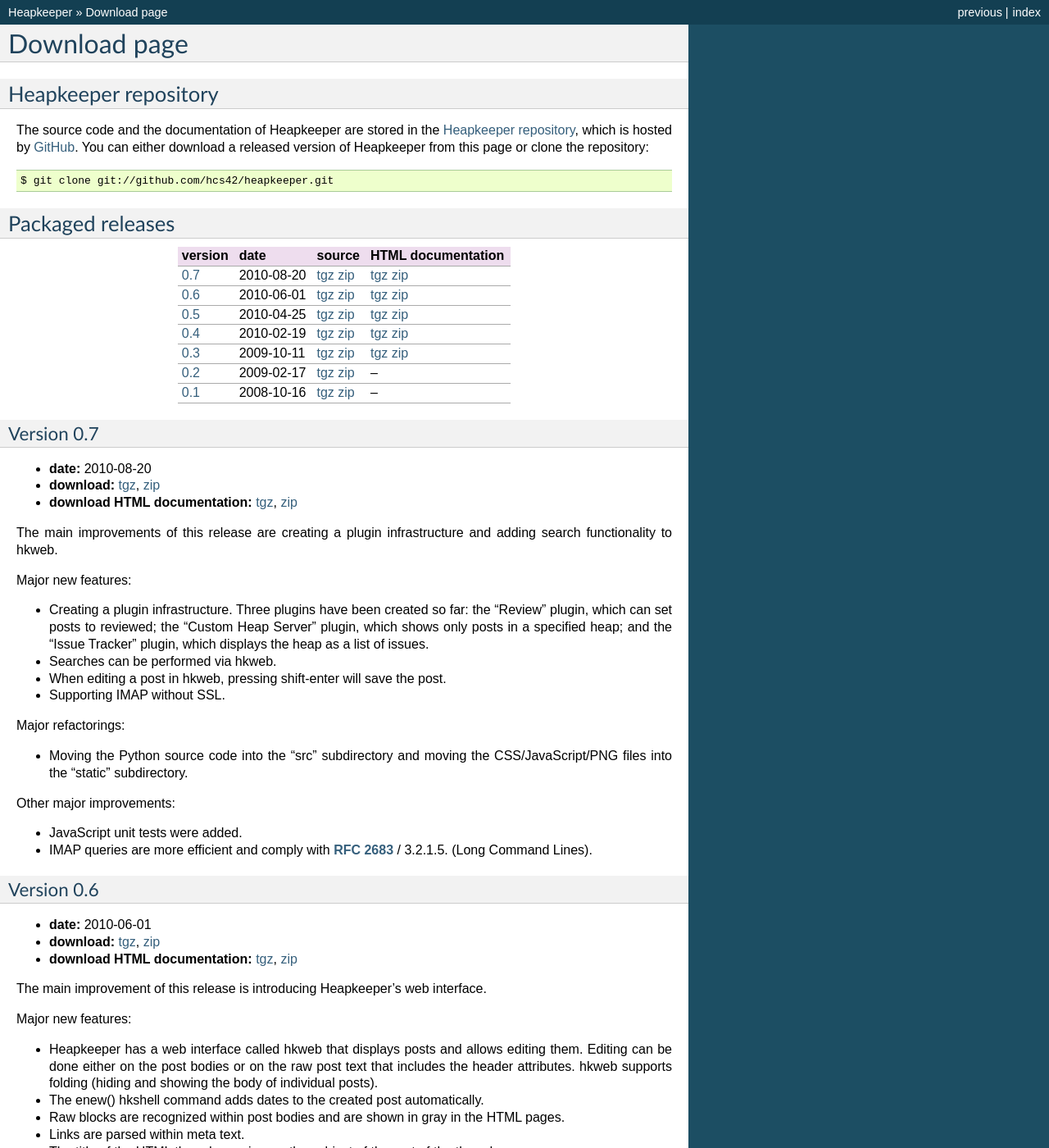
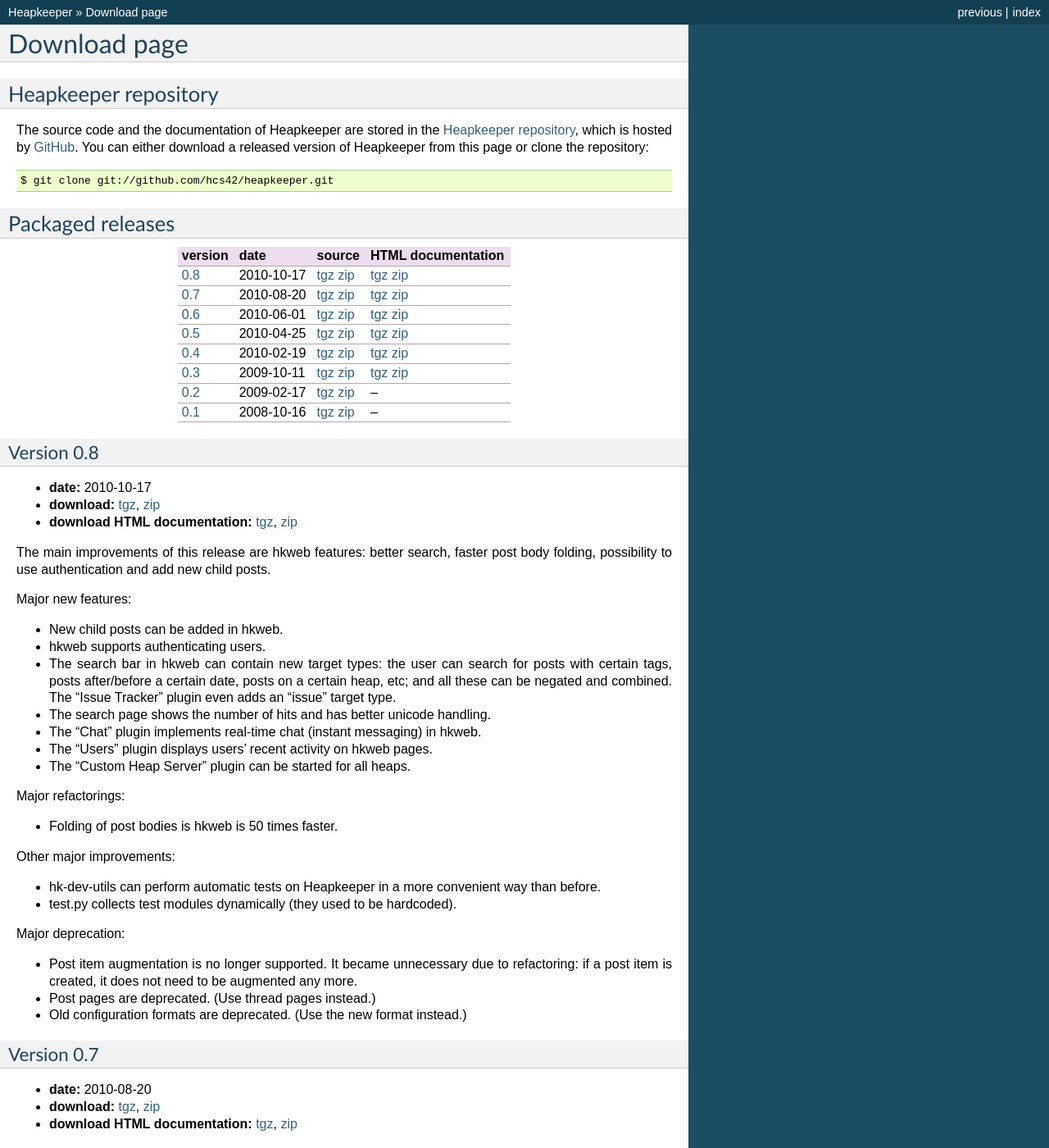
Before and after one commit to hcs42/heapkeeper-old, a Sphinx documentation site: the page built from doc/download.rst, in a window 1280 px wide and 1400 px high. Shown: the whole window at 82% size. Built offline with Sphinx 7.4.7, drawn with Linux system fonts in a browser that asks for light colours; pages that are not in the unit, such as notebooks, are missing from menus.

Commit message:
Download page: updated for v0.8
[v0.8]

```diff
--- a/doc/download.rst
+++ b/doc/download.rst
@@ -23,6 +23,8 @@ Packaged releases
 | version  | date       | source      | HTML documentation |
 |          |            |             |                    |
 +==========+============+=============+====================+
+| `0.8`_   | 2010-10-17 | tgz__ zip__ | tgz__ zip__        |
++----------+------------+-------------+--------------------+
 | `0.7`_   | 2010-08-20 | tgz__ zip__ | tgz__ zip__        |
 +----------+------------+-------------+--------------------+
 | `0.6`_   | 2010-06-01 | tgz__ zip__ | tgz__ zip__        |
@@ -38,6 +40,10 @@ Packaged releases
 | `0.1`_   | 2008-10-16 | tgz__ zip__ |  --                |
 +----------+------------+-------------+--------------------+
 
+__ http://heapkeeper.org/releases/heapkeeper-0.8.tar.gz
+__ http://heapkeeper.org/releases/heapkeeper-0.8.zip
+__ http://heapkeeper.org/releases/heapkeeper-htmldoc-0.8.tar.gz
+__ http://heapkeeper.org/releases/heapkeeper-htmldoc-0.8.zip
 __ http://heapkeeper.org/releases/heapkeeper-0.7.tar.gz
 __ http://heapkeeper.org/releases/heapkeeper-0.7.zip
 __ http://heapkeeper.org/releases/heapkeeper-htmldoc-0.7.tar.gz
@@ -62,6 +68,54 @@ __ http://github.com/hcs42/heapkeeper/tarball/v0.2
 __ http://github.com/hcs42/heapkeeper/zipball/v0.2
 __ http://github.com/hcs42/heapkeeper/tarball/v0.1
 __ http://github.com/hcs42/heapkeeper/zipball/v0.1
+
+.. _`0.8`:
+
+Version 0.8
+^^^^^^^^^^^
+
+- **date:** 2010-10-17
+- **download:** tgz__, zip__
+- **download HTML documentation:** tgz__, zip__
+
+__ http://heapkeeper.org/releases/heapkeeper-0.8.tar.gz
+__ http://heapkeeper.org/releases/heapkeeper-0.8.zip
+__ http://heapkeeper.org/releases/heapkeeper-htmldoc-0.8.tar.gz
+__ http://heapkeeper.org/releases/heapkeeper-htmldoc-0.8.zip
+
+The main improvements of this release are hkweb features: better search, faster
+post body folding, possibility to use authentication and add new child posts.
+
+Major new features:
+
+- New child posts can be added in hkweb.
+- hkweb supports authenticating users.
+- The search bar in hkweb can contain new target types: the user can search for
+  posts with certain tags, posts after/before a certain date, posts on a
+  certain heap, etc; and all these can be negated and combined. The "Issue
+  Tracker" plugin even adds an "issue" target type.
+- The search page shows the number of hits and has better unicode handling.
+- The "Chat" plugin implements real-time chat (instant messaging) in hkweb.
+- The "Users" plugin displays users' recent activity on hkweb pages.
+- The "Custom Heap Server" plugin can be started for all heaps.
+
+Major refactorings:
+
+- Folding of post bodies is hkweb is 50 times faster.
+
+Other major improvements:
+
+- hk-dev-utils can perform automatic tests on Heapkeeper in a more convenient
+  way than before.
+- test.py collects test modules dynamically (they used to be hardcoded).
+
+Major deprecation:
+
+- Post item augmentation is no longer supported. It became unnecessary due to
+  refactoring: if a post item is created, it does not need to be augmented any
+  more.
+- Post pages are deprecated. (Use thread pages instead.)
+- Old configuration formats are deprecated. (Use the new format instead.)
 
 .. _`0.7`:
 
```
